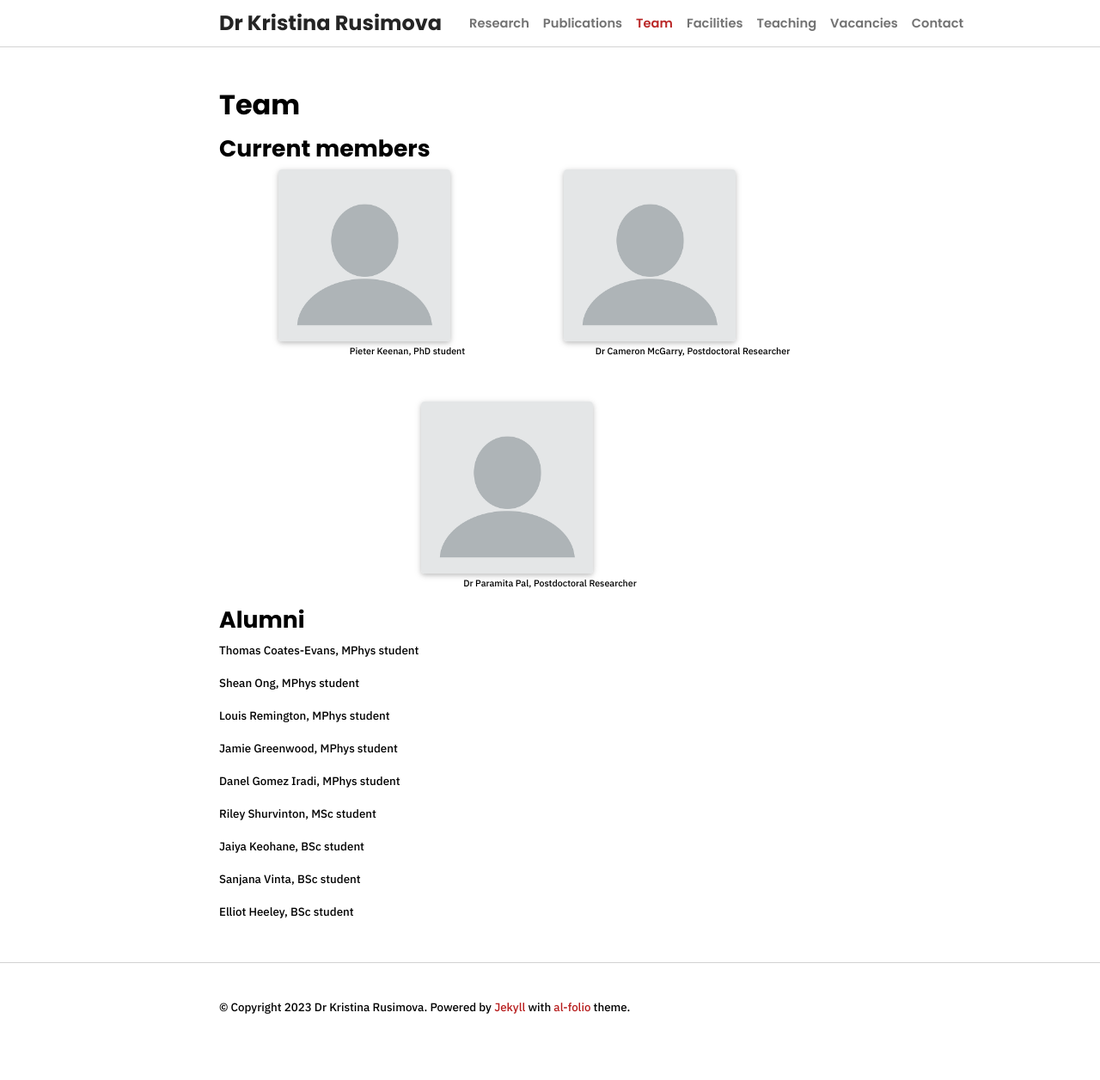
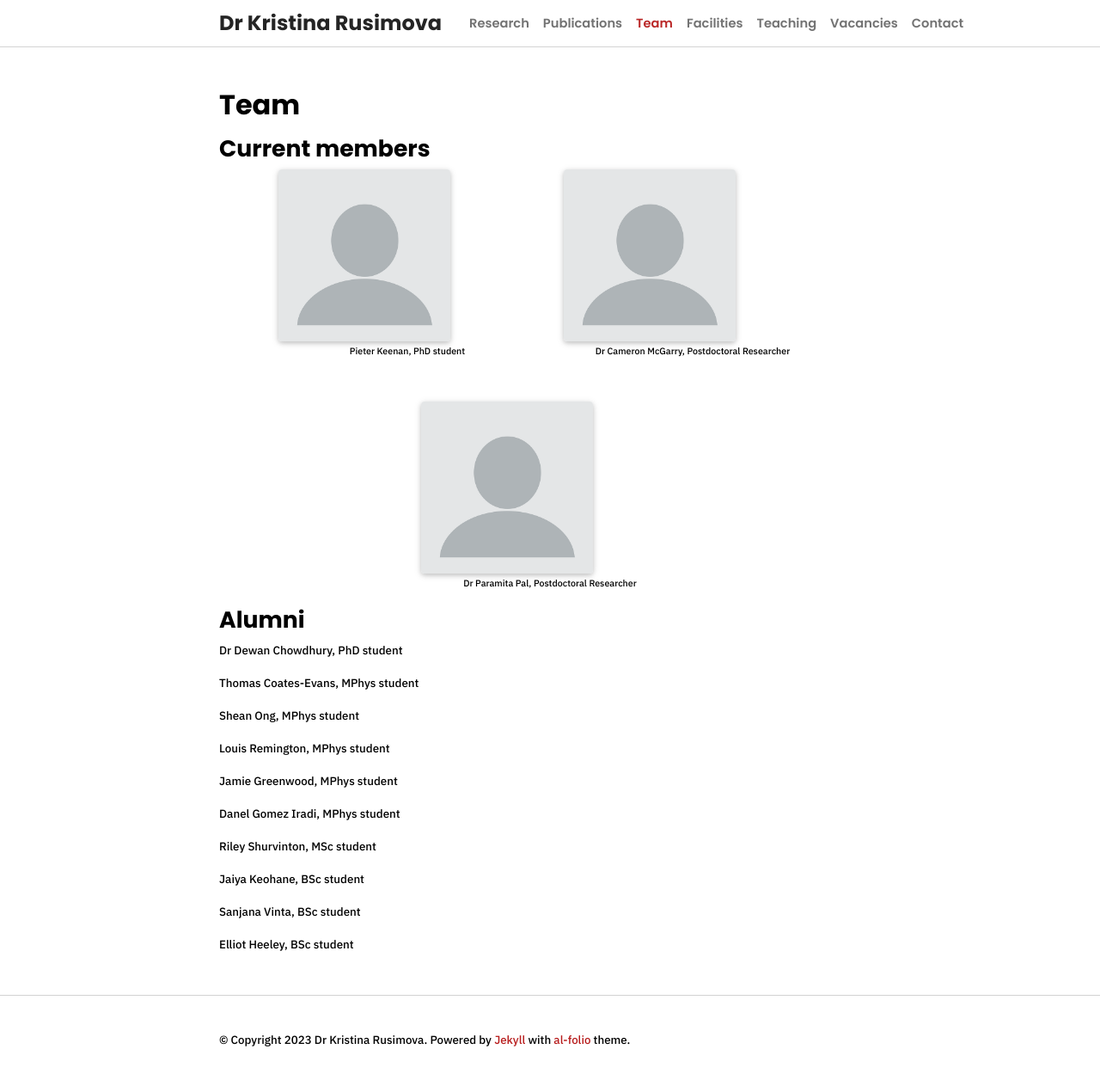
Before and after one commit to kristinarusimova/kristinarusimova.github.io, a Jekyll site: the page built from _pages/team.md, in a window 1280 px wide and 1260 px high. Shown: the top 1256 px of the window at 86% size. Built offline with Jekyll 4.4.1, drawn with Linux system fonts in a browser that asks for light colours; nearby versions of some CDN libraries; a style sheet for code colours, icons or effects is not loaded.

Commit message:
Update team.md

```diff
--- a/_pages/team.md
+++ b/_pages/team.md
@@ -29,6 +29,8 @@ order: 3
 
 ## Alumni
 
+Dr Dewan Chowdhury, PhD student
+
 Thomas Coates-Evans, MPhys student
 
 Shean Ong, MPhys student
```
